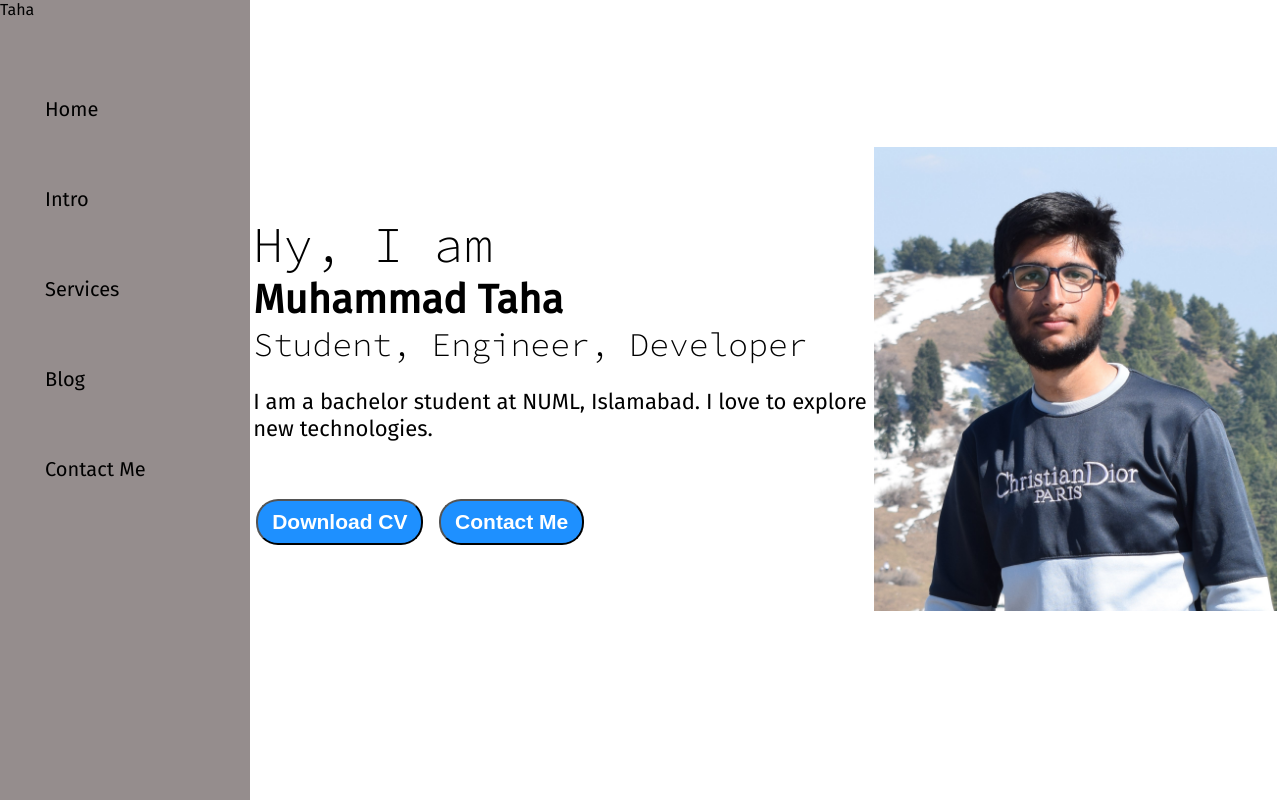
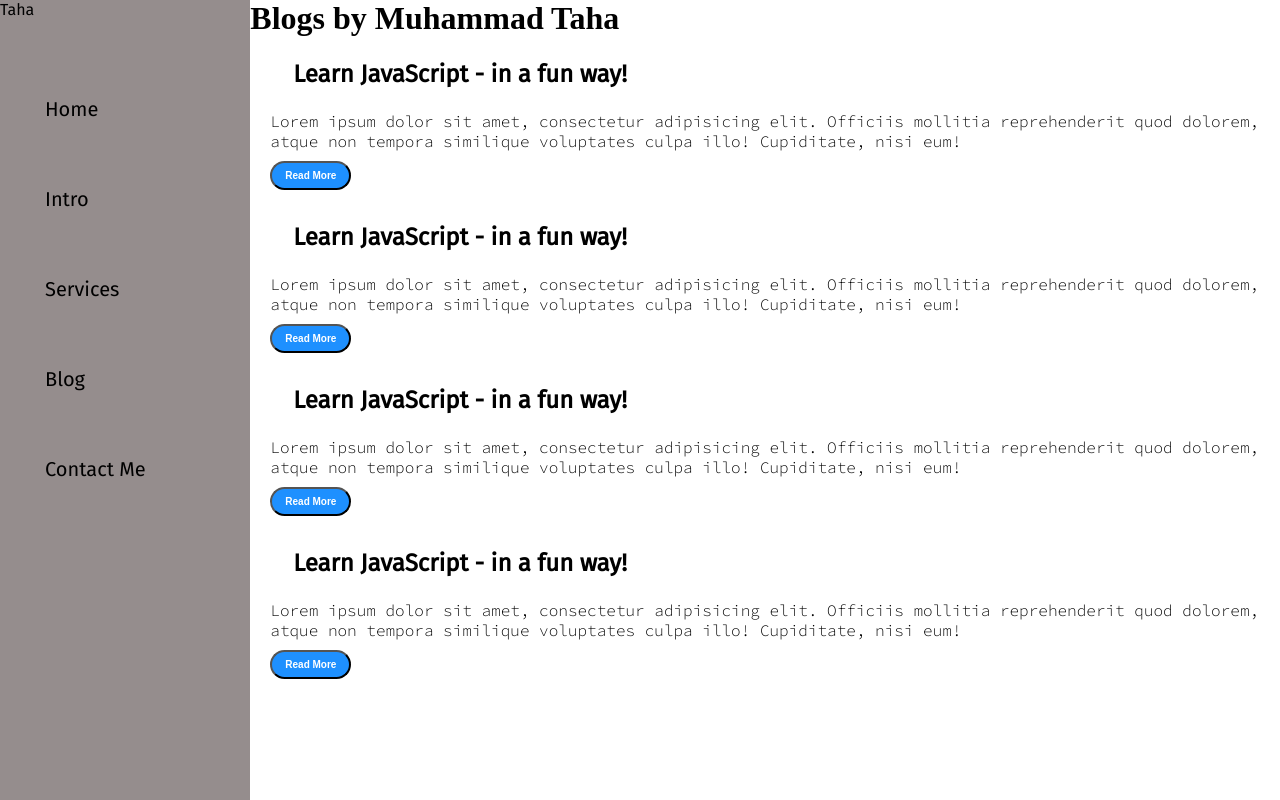
Before and after one commit to MrRajaG/Portfolio, a plain HTML site: page blog.html in a window 1280 px wide. Drawn offline with Linux system fonts and the light colour scheme.

Commit message:
Jun 03, 2023 10:03 PM

```diff
--- a/blog.html
+++ b/blog.html
@@ -22,19 +22,27 @@
             </nav>
         </div>
         <div class="main">
-            <div class="infoContainer">
-                <div class="devInfo">
-                    <div class="hello">Hy, I am</div>
-                    <div class="name">Muhammad Taha</div>
-                    <div class="about">Student, Engineer, Developer</div>
-                    <div class="moreabout">I am a bachelor student at NUML, Islamabad. I love to explore new technologies.</div>
-                    <div class="buttons">
-                        <button class="btn">Download CV</button>
-                        <button class="btn">Contact Me</button>
-                    </div>
+            <div class="blogContainer">
+                <h1>Blogs by Muhammad Taha</h1>
+                <div class="blogItem">
+                    <h2>Learn JavaScript - in a fun way!</h2>
+                    <p>Lorem ipsum dolor sit amet, consectetur adipisicing elit. Officiis mollitia reprehenderit quod dolorem, atque non tempora similique voluptates culpa illo! Cupiditate, nisi eum!</p>
+                    <button class="btn btn-sm">Read More</button>
                 </div>
-                <div class="devPic">
-                    <img src="images/Dev.jpg" alt="Muhammad Taha">
+                <div class="blogItem">
+                    <h2>Learn JavaScript - in a fun way!</h2>
+                    <p>Lorem ipsum dolor sit amet, consectetur adipisicing elit. Officiis mollitia reprehenderit quod dolorem, atque non tempora similique voluptates culpa illo! Cupiditate, nisi eum!</p>
+                    <button class="btn btn-sm">Read More</button>
+                </div>
+                <div class="blogItem">
+                    <h2>Learn JavaScript - in a fun way!</h2>
+                    <p>Lorem ipsum dolor sit amet, consectetur adipisicing elit. Officiis mollitia reprehenderit quod dolorem, atque non tempora similique voluptates culpa illo! Cupiditate, nisi eum!</p>
+                    <button class="btn btn-sm">Read More</button>
+                </div>
+                <div class="blogItem">
+                    <h2>Learn JavaScript - in a fun way!</h2>
+                    <p>Lorem ipsum dolor sit amet, consectetur adipisicing elit. Officiis mollitia reprehenderit quod dolorem, atque non tempora similique voluptates culpa illo! Cupiditate, nisi eum!</p>
+                    <button class="btn btn-sm">Read More</button>
                 </div>
             </div>
         </div>
--- a/style.css
+++ b/style.css
@@ -74,6 +74,11 @@
     margin: 0 3px;
     cursor: pointer;
 }
+.btn-sm{
+    font-size: 10px;
+    padding: 7px 13px;
+    margin: 10px 0;
+}
 .btn:hover{
     background-color: white;
     color: dodgerblue;
@@ -114,3 +119,14 @@
     margin: 0 5px;
     padding: 3px 0 0 0;
 }
+.blogItem{
+    margin: 20px;
+    font-family: 'Fira Sans', sans-serif;
+}
+.blogItem h2{
+    font-family: 'Fira Sans', sans-serif;
+    margin: 23px;
+}
+.blogItem p{
+    font-family: 'Source Code Pro', monospace;
+}
```
Also changed, not shown: contact.html (+1 -1 lines).
